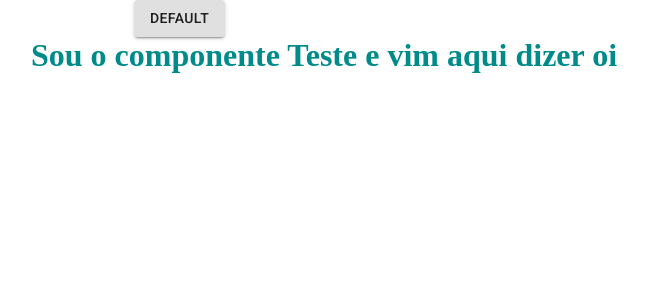
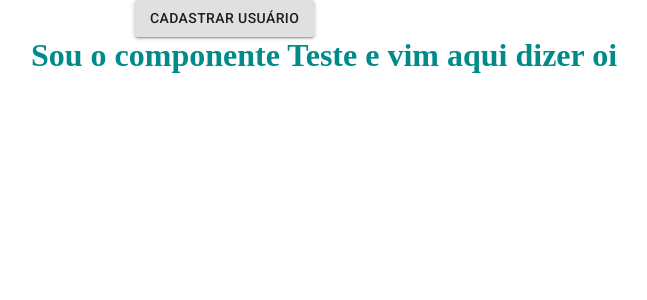
Before and after one commit to luis-luciqm/Integrador-periodo5, a React app: page / in a window 1280 px wide. Shown: the top 300 px of the page, without its empty margins (316-963 px from the left). Built offline with nearby package versions, Linux system fonts and the light colour scheme.

Commit message:
Finalizando testes de front

```diff
--- a/public/index.html
+++ b/public/index.html
@@ -2,8 +2,9 @@
 <html lang="en">
 <head>
     <meta charset="UTF-8">
+    <meta name="viewport" content="minimum-scale=1, initial-scale=1, width=device-width"/>
     <meta http-equiv="X-UA-Compatible" content="IE=edge">
-    <meta name="viewport" content="width=device-width, initial-scale=1.0">
+    <!-- <meta name="viewport" content="width=device-width, initial-scale=1.0"> -->
     <link rel="stylesheet" href="https://fonts.googleapis.com/css?family=Roboto:300,400,500,700&display=swap" />
     <link rel="stylesheet" href="https://fonts.googleapis.com/icon?family=Material+Icons" />
     <title>Document</title>
--- a/src/App.jsx
+++ b/src/App.jsx
@@ -1,3 +1,4 @@
+import React from 'react';
 import './styles/global.scss';
 import { Teste } from './components/Teste'
 import Button from '@material-ui/core/Button';
@@ -5,7 +6,7 @@ import Button from '@material-ui/core/Button';
 export function App() {
     return (
         <div>
-            <Button className="mainButton" variant="contained">Default</Button>
+            <Button className="mainButton" onMouseEnter={alert('oi')} variant="contained">Cadastrar Usuário</Button>
             <Teste />
 
         </div>
```
